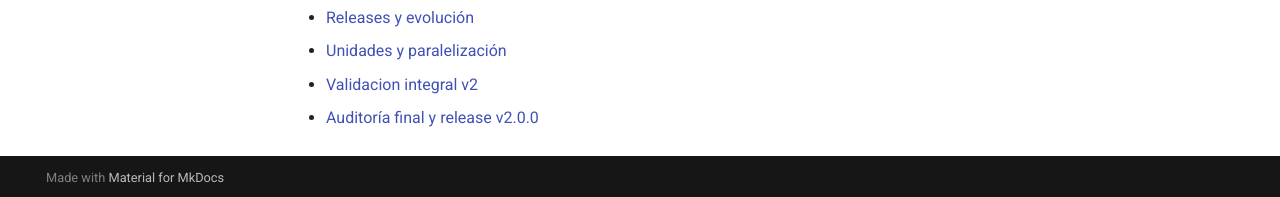
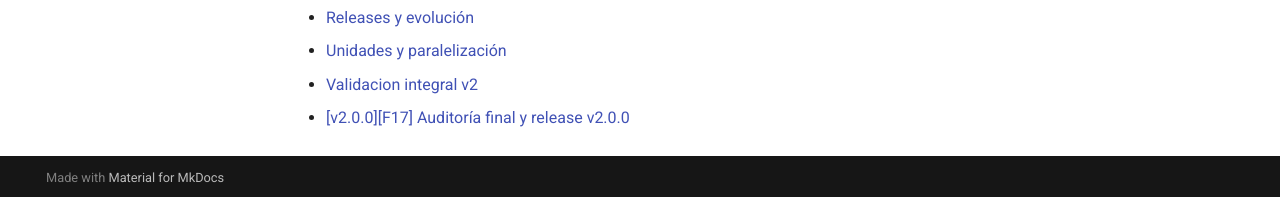
Before and after one commit to jlbellonGmail/template, an MkDocs documentation site: the page built from docs/usuario/index.md, in a window 1280 px wide and 1162 px high. Shown: the part 962-1159 px from the top of the window. Built offline with MkDocs 1.6.1 and Material for MkDocs 9.7.7, drawn with Linux system fonts in a browser that asks for light colours.

Commit message:
docs(F17): alinear enlaces con titulo de PR

```diff
--- a/docs/usuario/index.md
+++ b/docs/usuario/index.md
@@ -30,6 +30,6 @@ fuente canónica, regenerar adaptadores y declarar modelos por ejecución.
 - [Releases y evolución](releases-evolucion.md)
 - [Unidades y paralelización](unidades-paralelizacion.md)
 - [Validacion integral v2](validacion-integral-v2.md)
-- [Auditoría final y release v2.0.0](auditoria-release-v2.md)
+- [[v2.0.0][F17] Auditoría final y release v2.0.0](auditoria-release-v2.md)
 
 <!-- FEATURE_LINKS_END -->
```
Also changed, not shown: docs/tecnica/index.md (+1 -1 lines).
